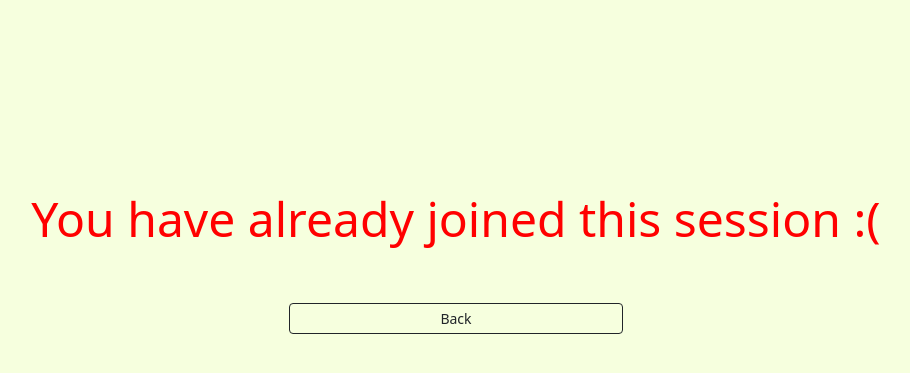
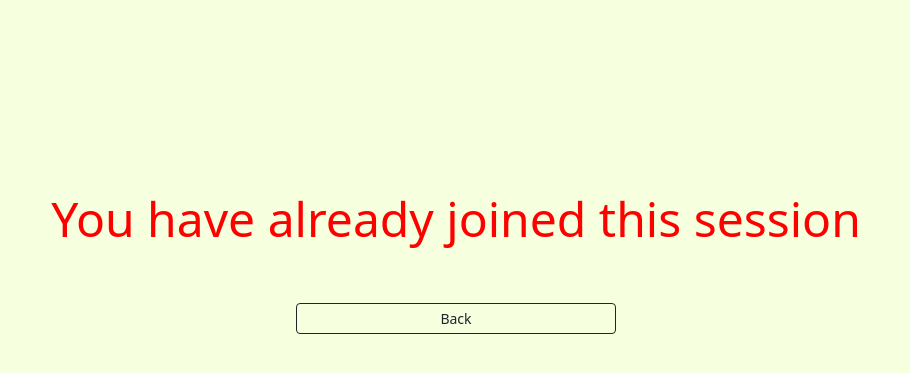
Before and after one commit to MarwaneNEMMASSI/Concevoir-une-application-de-gestion-de-centre-de-formation, a PHP site: page /join_session.php?id_session=1 in a window 1280 px wide. Shown: the part 138-511 px from the top of the page, without its empty margins (184-1094 px from the left). Run offline with PHP 8.4, Linux system fonts and the light colour scheme; the visitor is signed in with stand-in values (Sample User, id 1); data comes from the database, SQL or seed files in the repository.

Commit message:
Add files via upload

```diff
--- a/centre de formation/formation-details.php
+++ b/centre de formation/formation-details.php
@@ -271,7 +271,7 @@ $currentDate = date('Y-m-d');
         ON f.id_formation = s.id_formation
         INNER JOIN formateur ff ON ff.id_formateur = s.id_formateur
         WHERE s.id_formation = $id_formation
-        AND s.etat = 'en cours d\\'inscription'";
+        AND s.etat = 'en cours d\'inscription'";
 
 
 
--- a/centre de formation/join_session.php
+++ b/centre de formation/join_session.php
@@ -1,4 +1,4 @@
-<html lang="en">
+ <html lang="en">
 <head>
     <meta charset="UTF-8">
     <meta http-equiv="X-UA-Compatible" content="IE=edge">
@@ -98,22 +98,22 @@ $num_session = COUNT($num_session_Data);
     elseif(checksession($num_session_Data,$_GET["id_session"]) ){
 
         echo '<div class="row latestsProductsdiv text-center">
-        <h1 class ="col-md-12" style="color : red;">You have already joined this session :(</h1>
+        <h1 class ="col-md-12" style="color : red;">You have already joined this session</h1>
         <a class="px-5 mt-5 btn btn-sm btn-outline-dark col-md-4" href="Formations.php" style = margin:auto>Back</a>
         </div>';
         // echo $ChauvechementCount;
 
     }elseif($num_session == 2){
         echo '<div class="row latestsProductsdiv text-center">
-        <h1 class ="col-md-12" style="color : red;">You have already joined 2 sessions :(</h1>
+        <h1 class ="col-md-12" style="color : red;">You have already joined 2 sessions this year</h1>
         <a class="px-5 mt-5 btn btn-sm btn-outline-dark col-md-4" href="Formations.php" style = margin:auto>Back</a>
         </div>';
         // echo $ChauvechementCount;
     }
     else{
         echo '<div class="row latestsProductsdiv text-center">
-        <h1 class ="col-md-12" style="color : red;">You can\'t join this session :(</h1>
-        <h3 class ="col-md-12" style="color : red;">There is another Session in this date</h3>
+        <h1 class ="col-md-12" style="color : red;">You can\'t join this session</h1>
+        <h3 class ="col-md-12" style="color : red;">There is another session in this date</h3>
         <a class="px-5 mt-5 btn btn-sm btn-outline-dark col-md-2" href="Formations.php" style = margin:auto>Back</a>
         </div>';
     }
```
Also changed, not shown: centre de formation/home.php (+5 -5 lines).
